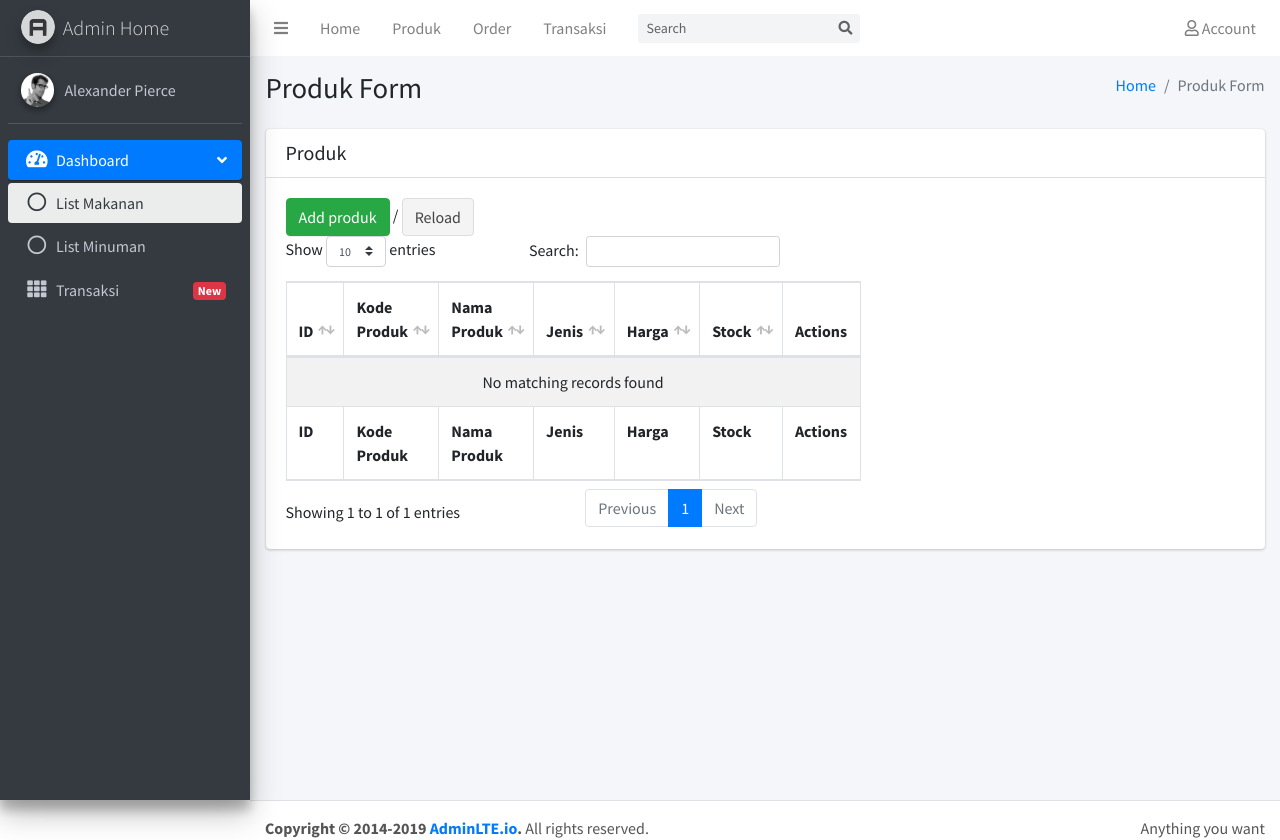
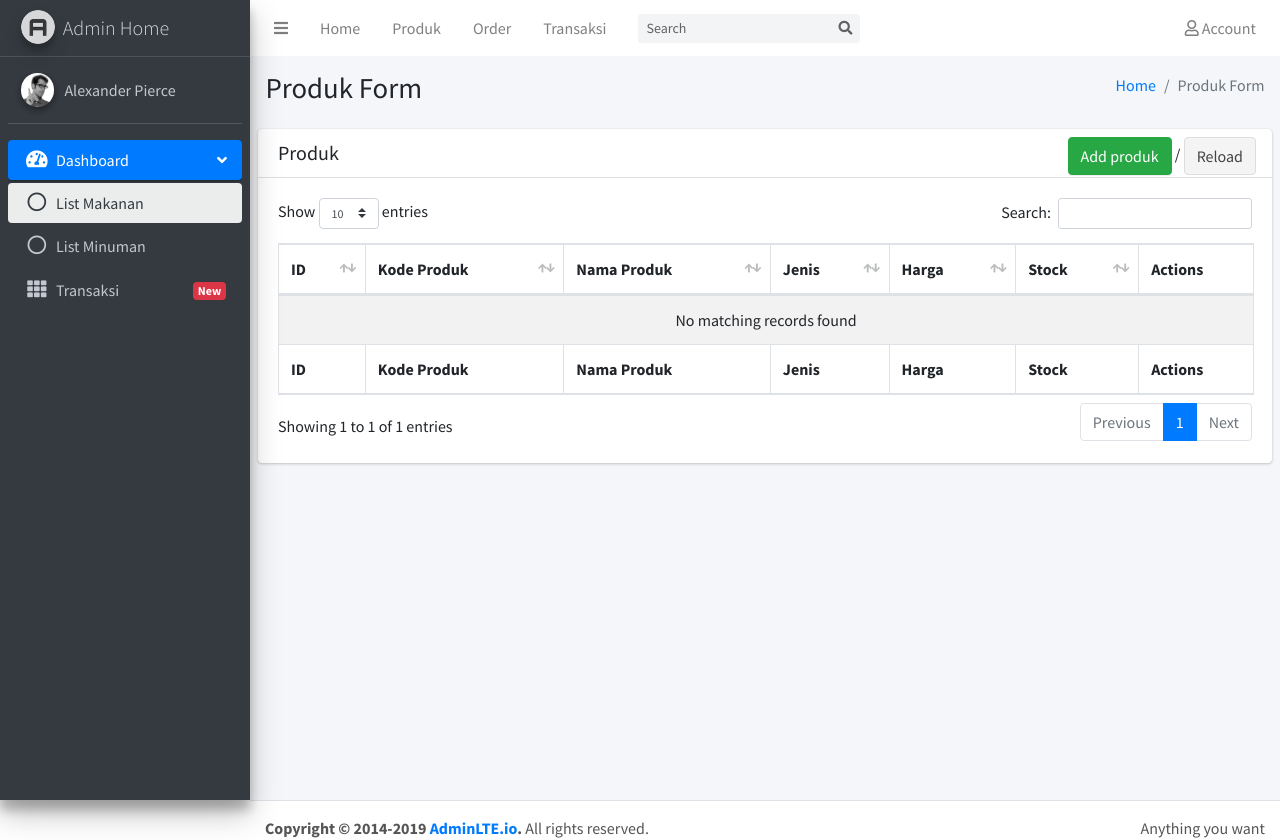
Before and after one commit to mtajudin98/inventory-ci, a CodeIgniter app: page /inventory-ci/produk/list-makanan in a window 1280 px wide. Shown: the top 840 px of the page. Run offline with CodeIgniter, Linux system fonts and the light colour scheme; data comes from the database, SQL or seed files in the repository; data that the repository does not hold is empty.

Commit message:
Ubah Layout list produk

```diff
--- a/application/config/routes.php
+++ b/application/config/routes.php
@@ -49,7 +49,7 @@ defined('BASEPATH') OR exit('No direct script access allowed');
 | Examples:	my-controller/index	-> my_controller/index
 |		my-controller/my-method	-> my_controller/my_method
 */
-$route['default_controller'] = 'welcome';
+$route['default_controller'] = 'admin';
 $route['404_override'] = '';
 $route['admin'] = 'admin/index';
 $route['produk/list-makanan'] = 'produk/list_makanan';
--- a/application/views/admin/produk/list-makanan.php
+++ b/application/views/admin/produk/list-makanan.php
@@ -20,17 +20,18 @@
 
     <!-- Main content -->
     <section class="content">
-      <div class="container-fluid">
-        <div class="card card-default">
+      <div class="row">
+        <div class="col-12">
+        <div class="card">
           <div class="card-header">
             <h3 class="card-title">Produk</h3>
+            <div class="card-tools"><button class="btn btn-success" onclick="add_produk()"><i class="glyphicon glyphicon-plus"></i> Add produk</button> /
+            <button class="btn btn-default" onclick="reload_table()"><i class="glyphicon glyphicon-refresh"></i> Reload</button></div>
           </div>
+
           <!-- /.card-header -->
           <div class="card-body">
-            <div class="row">
-              <div class="col-md-6">
-            <button class="btn btn-success" onclick="add_produk()"><i class="glyphicon glyphicon-plus"></i> Add produk</button> /
-            <button class="btn btn-default" onclick="reload_table()"><i class="glyphicon glyphicon-refresh"></i> Reload</button>
+
 
               <table id="table" class="table table-bordered table-striped">
                 <thead>
@@ -59,6 +60,7 @@
                 </tfoot>
               </table>
               </div>
+            </div>
             </div>
         </div>
         </div>
```
Also changed, not shown: application/views/admin/produk/list-minuman.php (+8 -6 lines).
